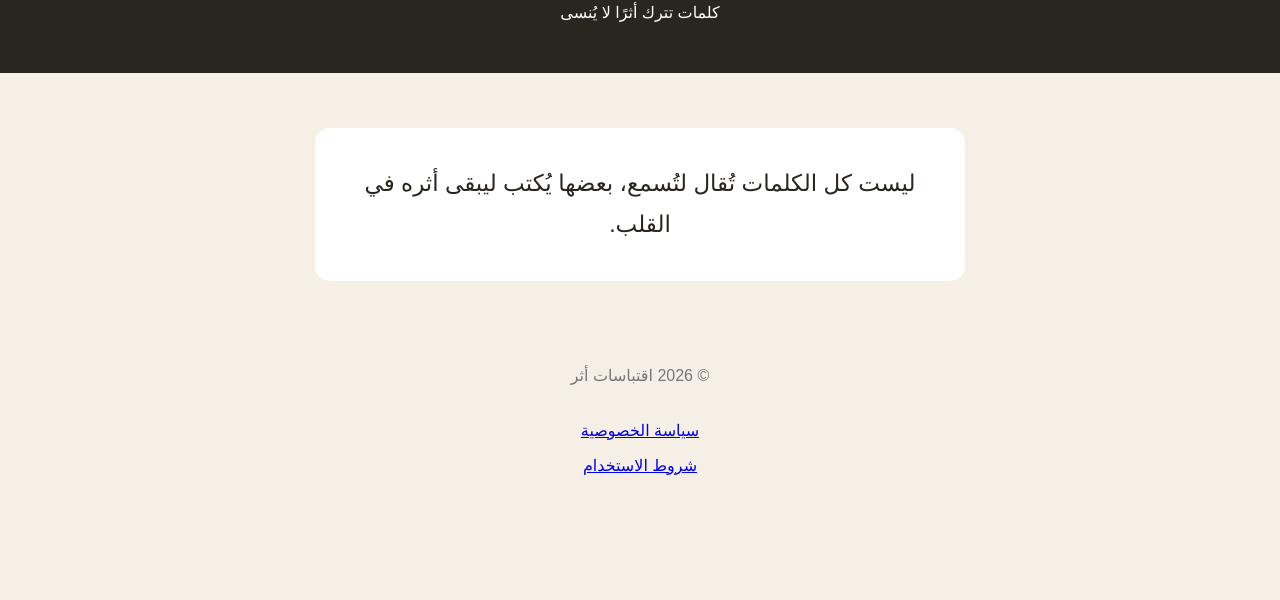
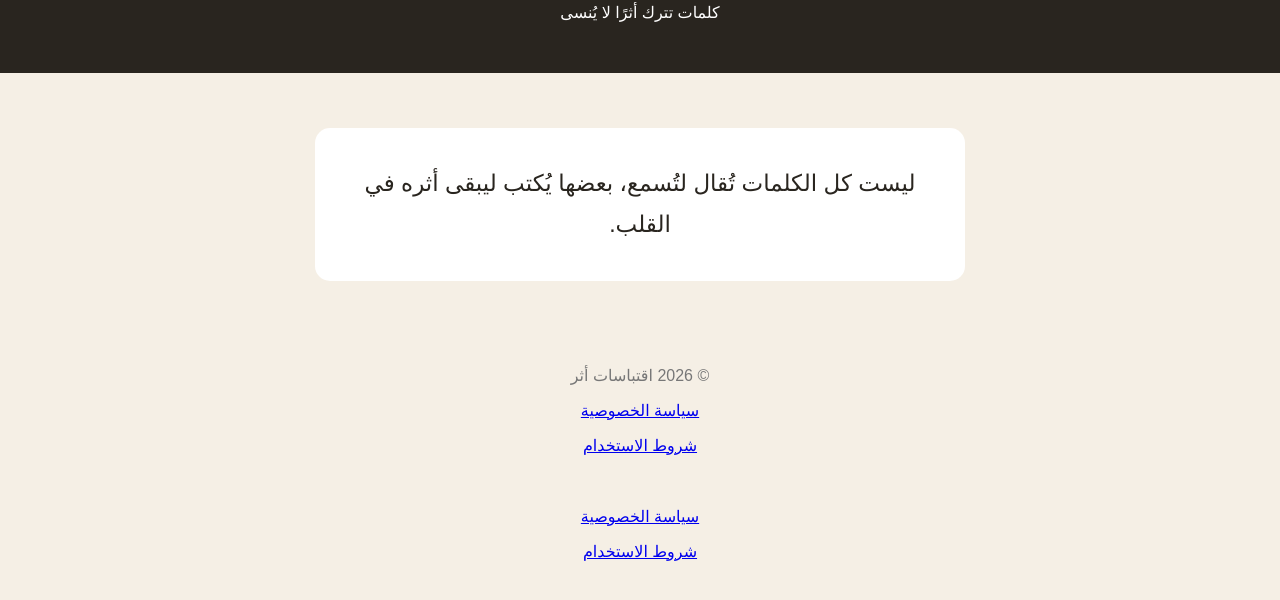
Before and after one commit to mb4568572-glitch/athar-quotes, a plain HTML site: page index.html in a window 1280 px wide. Shown: the part 86-686 px from the top of the page. Drawn offline with Linux system fonts and the light colour scheme.

Commit message:
Update index.html

```diff
--- a/index.html
+++ b/index.html
@@ -50,9 +50,10 @@ footer {
 </main>
 <footer>
   © 2026 اقتباسات أثر
+  <p><a href="privacy.html">سياسة الخصوصية</a></p>
+<p><a href="terms.html">شروط الاستخدام</a></p>
 </footer>
   <p><a href="privacy.html">سياسة الخصوصية</a></p>
   <p><a href="terms.html">شروط الاستخدام</a></p>
-</footer>
 </body>
 </html>
```
